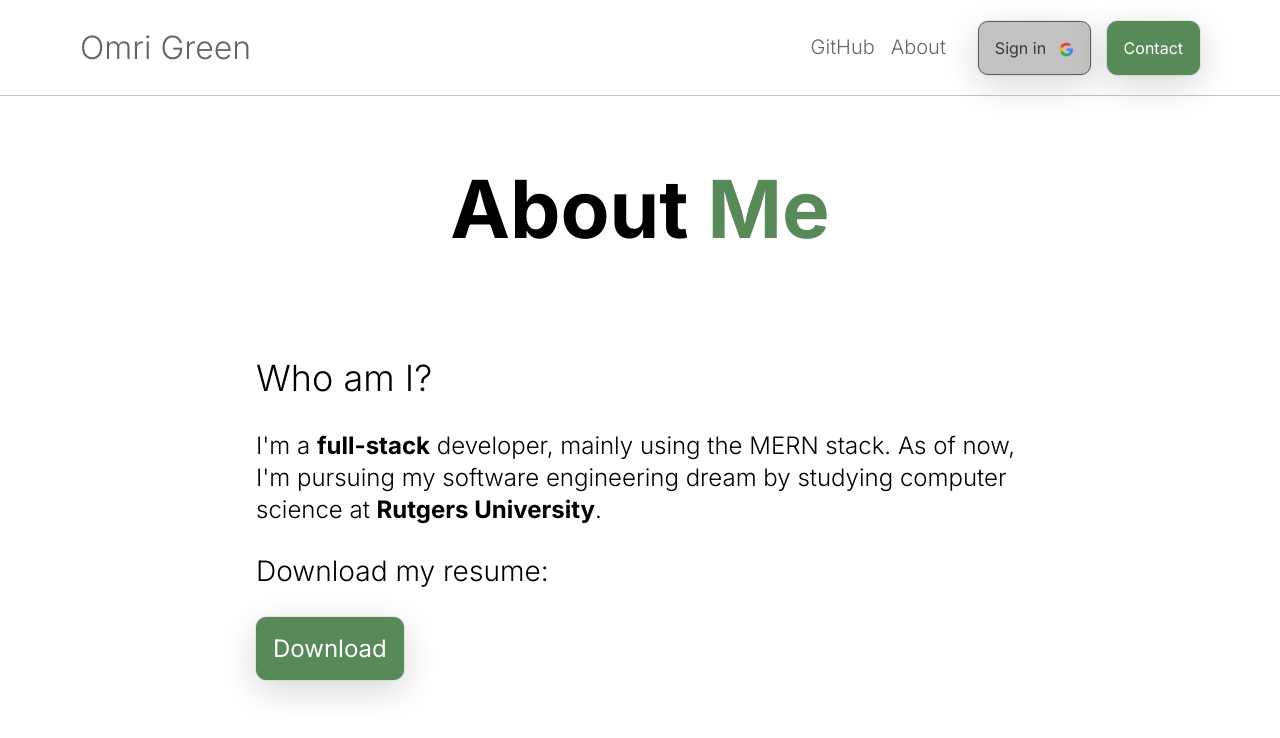
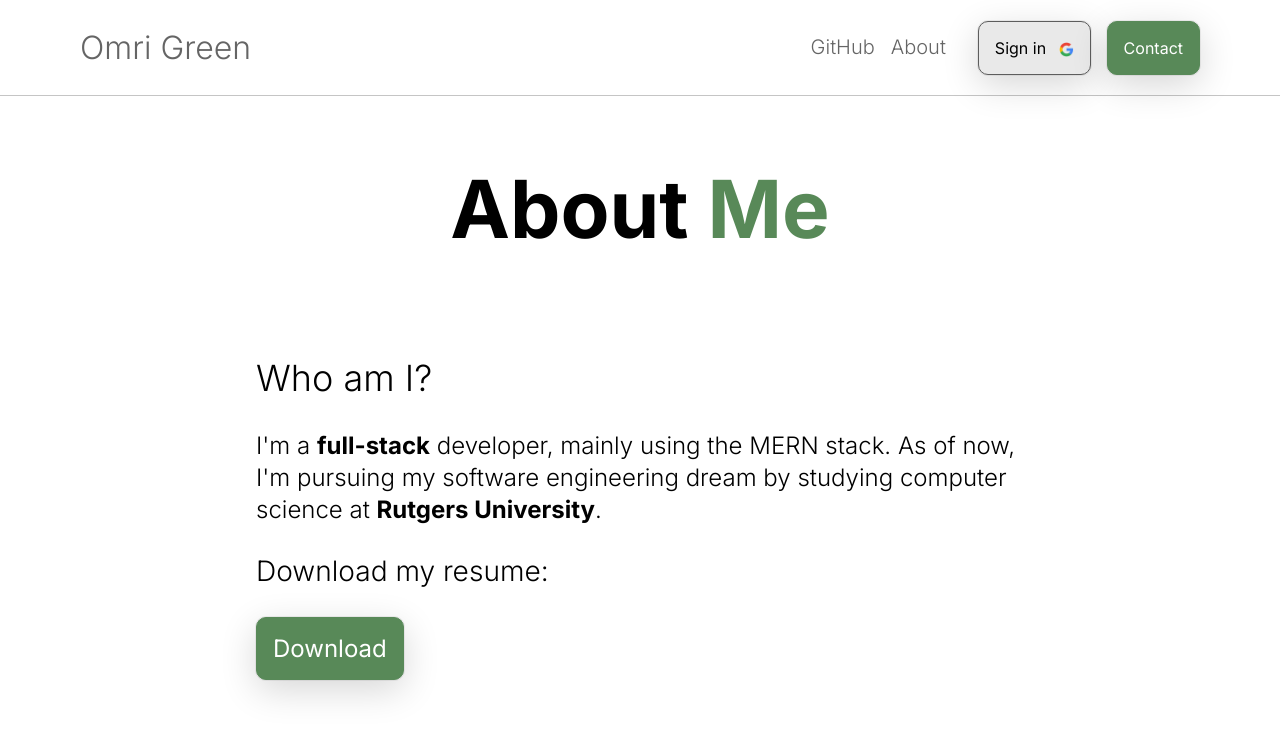
Before and after one commit to OGreeni/ogreeni-blog, a Next.js app: page /about in a window 1280 px wide. Shown: the top 738 px of the page. Built offline with nearby package versions, Linux system fonts and the light colour scheme; no server answers.

Commit message:
change sign in button color

```diff
--- a/styles/button.module.css
+++ b/styles/button.module.css
@@ -18,12 +18,12 @@
 }
 
 .uncoloredButton {
-  color: rgb(56, 56, 56);
+  color: black;
   font: inherit;
   font-weight: 400;
   cursor: pointer;
   padding: 1rem;
-  background-color: #c3c3c3;
+  background-color: #e9e9e9;
   border: 1px solid #5d5d5d;
   border-radius: 10px;
   transition: background-color 200ms linear;
```
